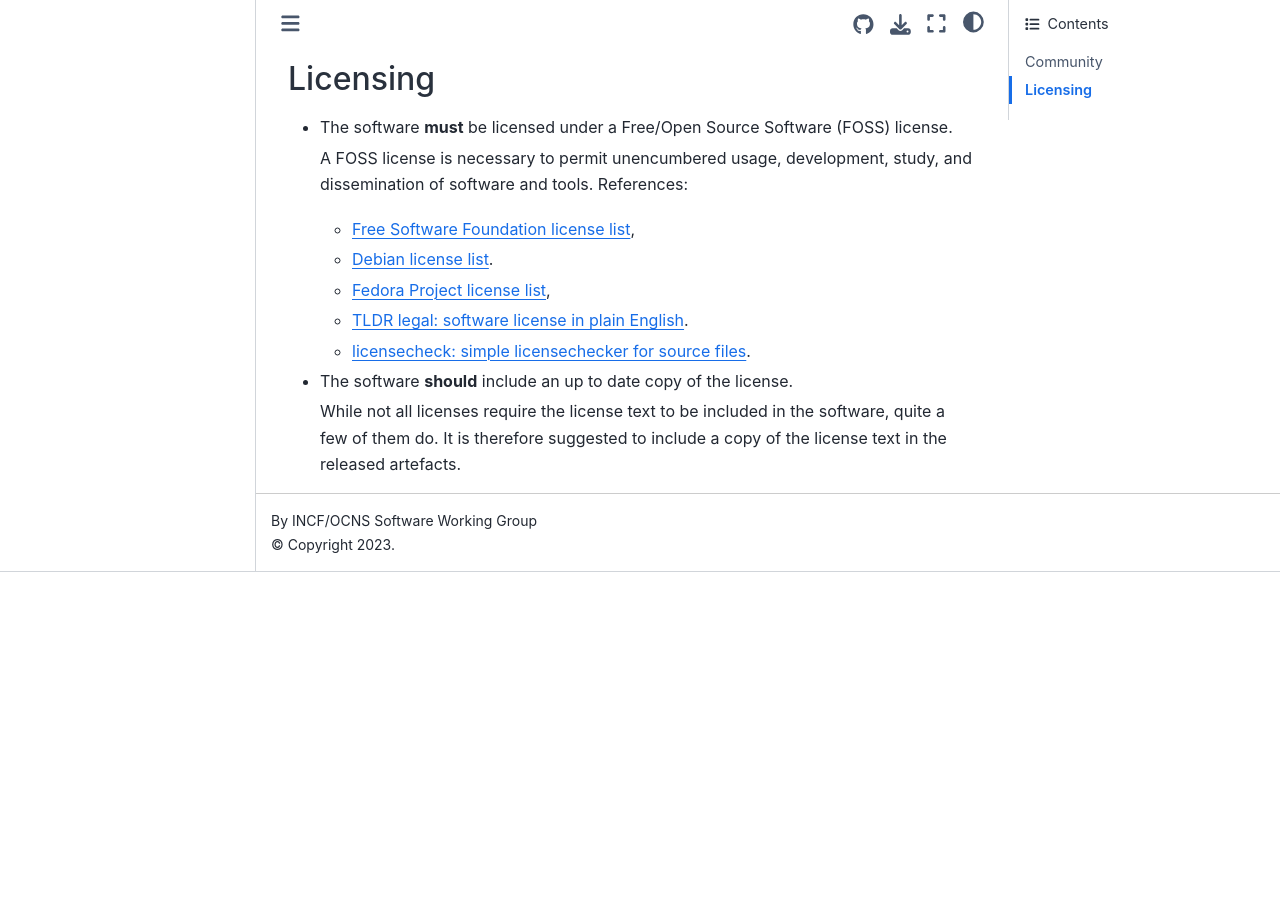
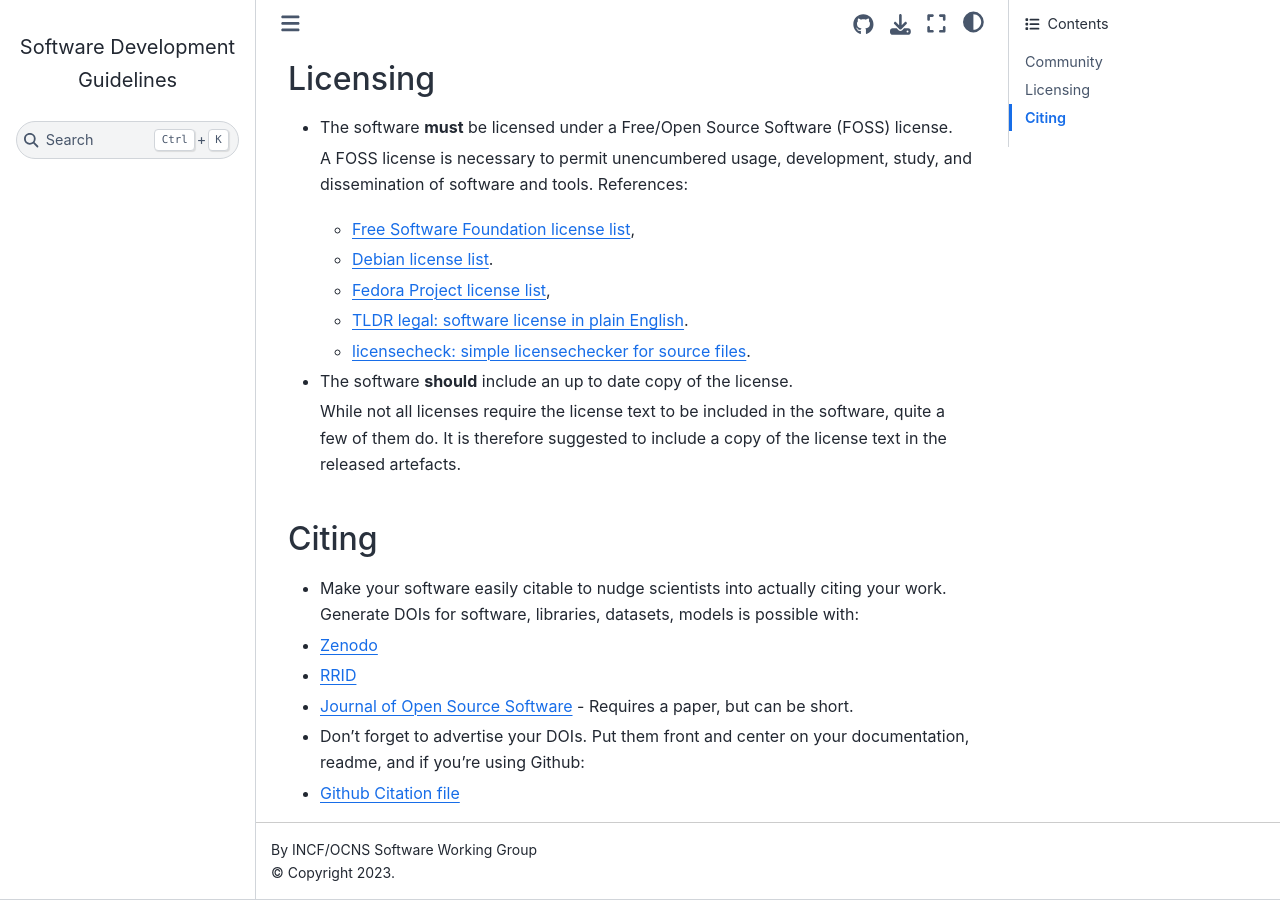
Before and after one commit to OCNS/CompNeuroCookBook, a Jupyter Book: the page built from source/General/index.md, in a window 1280 px wide and 900 px high, scrolled down 1959 px. Built offline with Jupyter Book 1.0.4 settings and Sphinx 7.4.7 and the Sphinx Book theme 1.1.4, drawn with Linux system fonts in a browser that asks for light colours; before the commit the page ends 2531 px from its top, so only the background shows below that.

Commit message:
add citation section

```diff
--- a/source/General/index.md
+++ b/source/General/index.md
@@ -92,3 +92,16 @@
 
   While not all licenses require the license text to be included in the software, quite a few of them do.
   It is therefore suggested to include a copy of the license text in the released artefacts.
+
+## Citing
+
+- Make your software easily citable to nudge scientists into actually citing your work.
+  Generate DOIs for software, libraries, datasets, models is possible with:
+
+- [Zenodo](https://zenodo.org/)
+- [RRID](https://scicrunch.org/browse/resourcedashboard)
+- [Journal of Open Source Software](https://joss.theoj.org) - Requires a paper, but can be short.
+
+- Don't forget to advertise your DOIs. Put them front and center on your documentation, readme, and if you're using Github:
+
+- [Github Citation file](https://docs.github.com/en/repositories/managing-your-repositorys-settings-and-features/customizing-your-repository/about-citation-files)
```
